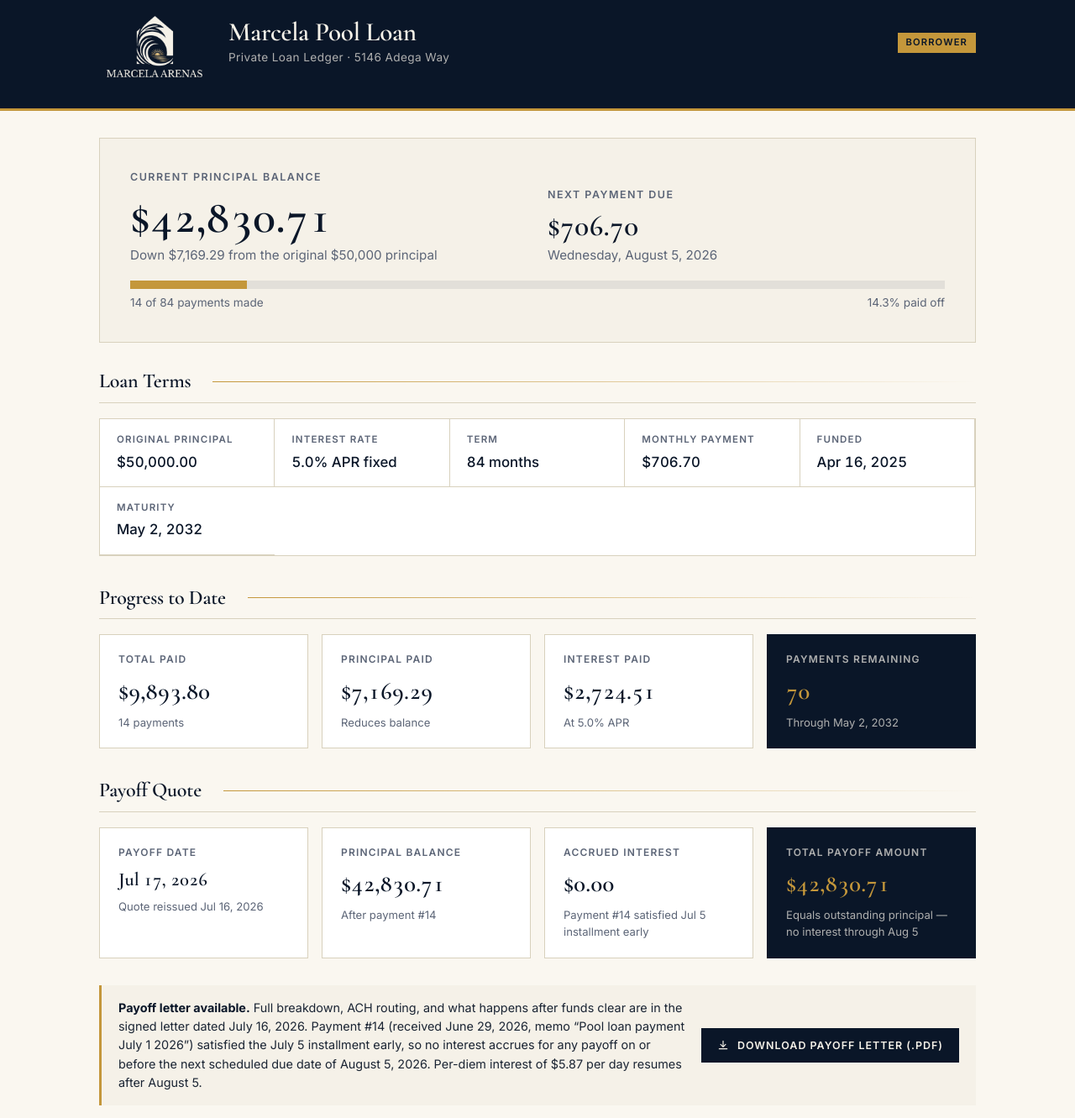
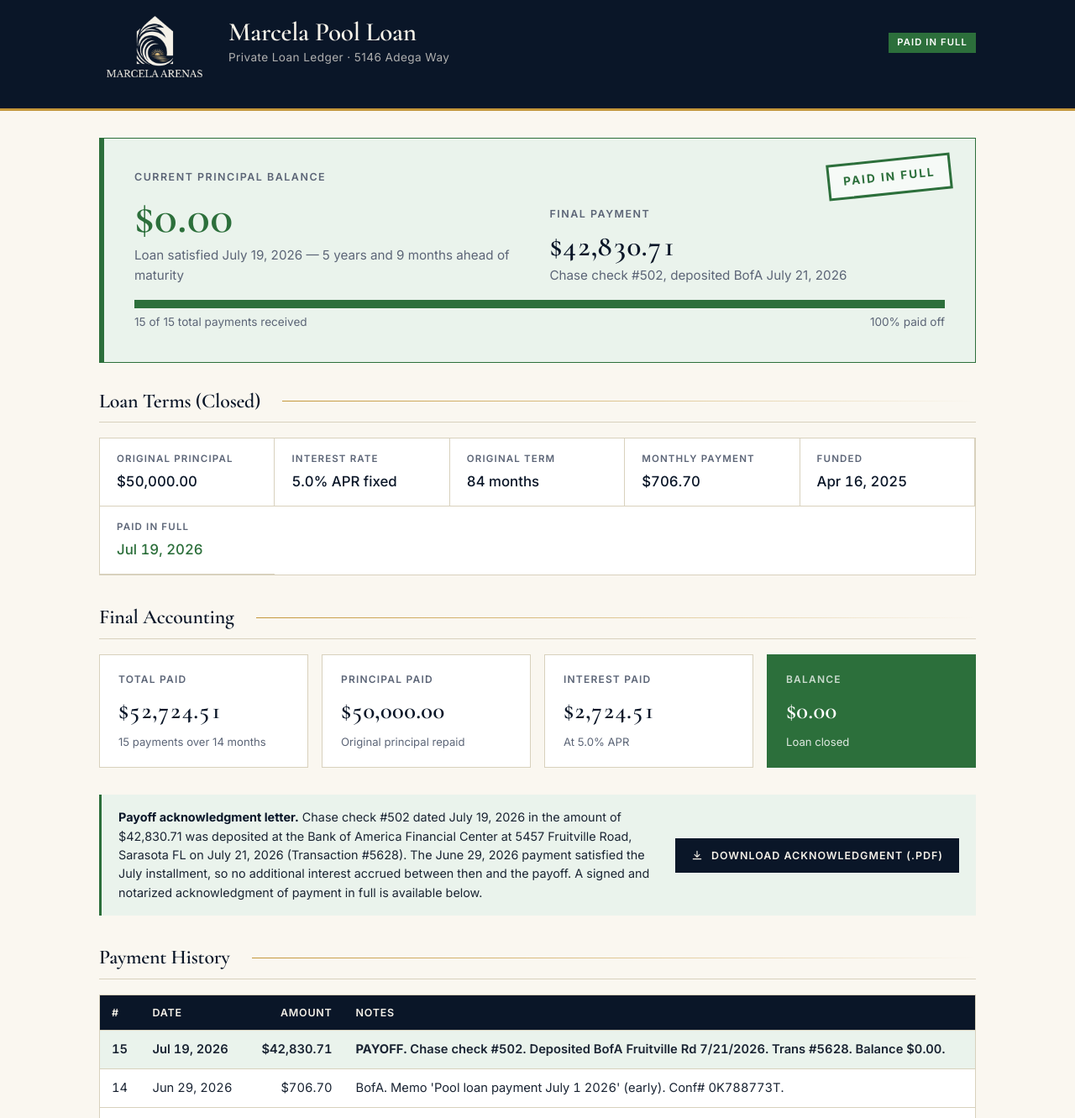
Before and after one commit to brendanterence-pandoc/brendoslife-site, a website: page public/marcela/index.html in a window 1280 px wide. Shown: the part 29-1360 px from the top of the page at 84% size. Drawn offline with nearby package versions, Linux system fonts and the light colour scheme.

Commit message:
Marcela page: mark loan PAID IN FULL as of 7/19/2026
Final payment: Chase check #502, 2,830.71, deposited BofA Fruitville 7/21/2026 (Trans #5628). No additional interest accrued because 6/29 payment satisfied the July installment before the next accrual date. New signed/notarized acknowledgment PDF added; prior 7/16 quote letter retained. Tracker synced to zero balance.

```diff
--- a/public/marcela/index.html
+++ b/public/marcela/index.html
@@ -3,8 +3,8 @@
 <head>
 <meta charset="utf-8" />
 <meta name="viewport" content="width=device-width, initial-scale=1" />
-<title>Marcela Pool Loan · Statement</title>
-<meta name="description" content="Private loan statement for Marcela Arenas — 5146 Adega Way, Bradenton FL." />
+<title>Marcela Pool Loan · Paid in Full</title>
+<meta name="description" content="Private loan statement for Marcela Arenas — 5146 Adega Way, Bradenton FL. Loan paid in full July 19, 2026." />
 <link rel="preconnect" href="https://fonts.googleapis.com">
 <link rel="preconnect" href="https://fonts.gstatic.com" crossorigin>
 <link rel="stylesheet" href="https://fonts.googleapis.com/css2?family=Cormorant+Garamond:wght@500;600;700&family=Inter:wght@400;500;600;700&display=swap">
@@ -12,15 +12,15 @@
 <meta name="theme-color" content="#0A1628" />
 <meta property="og:type" content="website" />
 <meta property="og:site_name" content="Marcela Arenas · Private Loan" />
-<meta property="og:title" content="Marcela Pool Loan · Statement" />
-<meta property="og:description" content="Private loan statement for Marcela Arenas — 5146 Adega Way, Bradenton FL." />
+<meta property="og:title" content="Marcela Pool Loan · Paid in Full" />
+<meta property="og:description" content="Private loan for Marcela Arenas paid in full July 19, 2026." />
 <meta property="og:url" content="https://brendoslife.com/marcela" />
 <meta property="og:image" content="https://brendoslife.com/marcela/og-image.png" />
 <meta property="og:image:width" content="1200" />
 <meta property="og:image:height" content="630" />
 <meta name="twitter:card" content="summary_large_image" />
-<meta name="twitter:title" content="Marcela Pool Loan · Statement" />
-<meta name="twitter:description" content="Private loan statement for Marcela Arenas — 5146 Adega Way, Bradenton FL." />
+<meta name="twitter:title" content="Marcela Pool Loan · Paid in Full" />
+<meta name="twitter:description" content="Private loan for Marcela Arenas paid in full July 19, 2026." />
 <meta name="twitter:image" content="https://brendoslife.com/marcela/og-image.png" />
 <style>
   :root {
@@ -31,6 +31,7 @@
     --ink: #1A2433;
     --muted: #5C6577;
     --line: #D8D1BD;
+    --green: #2C6F3B;
   }
   * { box-sizing: border-box; }
   html, body { margin: 0; padding: 0; background: var(--paper); color: var(--ink); }
@@ -53,13 +54,16 @@
   }
   header.site .sub { color: rgba(245,241,232,0.7); font-size: 0.85rem; margin-top: 2px; letter-spacing: 0.03em; }
   .badge { display: inline-block; padding: 3px 10px; background: var(--gold); color: var(--navy); font-size: 0.7rem; font-weight: 600; letter-spacing: 0.1em; text-transform: uppercase; }
-  .hero { background: var(--cream); border: 1px solid var(--line); padding: 36px; margin-bottom: 32px; }
+  .badge-paid { background: var(--green); color: white; }
+  .hero { background: var(--cream); border: 1px solid var(--line); padding: 36px; margin-bottom: 32px; position: relative; }
+  .hero.paid { background: #EAF3EC; border-color: var(--green); border-left: 6px solid var(--green); }
+  .hero .stamp { position: absolute; top: 24px; right: 28px; border: 3px solid var(--green); color: var(--green); font-weight: 700; padding: 8px 16px; letter-spacing: 0.15em; font-size: 0.85rem; transform: rotate(-6deg); font-family: "Inter", sans-serif; text-transform: uppercase; background: rgba(255,255,255,0.6); }
   .hero .label { font-size: 0.78rem; text-transform: uppercase; letter-spacing: 0.12em; color: var(--muted); font-weight: 600; }
   .hero .number { font-family: "Cormorant Garamond", serif; font-size: 3.5rem; font-weight: 600; color: var(--navy); line-height: 1; margin: 10px 0 6px; font-variant-numeric: tabular-nums; }
   .hero .sub { color: var(--muted); font-size: 0.95rem; }
   .hero-grid { display: grid; grid-template-columns: 1fr 1fr; gap: 24px; align-items: end; }
   .progress { background: rgba(10,22,40,0.08); height: 10px; border-radius: 0; overflow: hidden; margin-top: 18px; }
-  .progress .bar { background: var(--gold); height: 100%; transition: width 0.6s ease; }
+  .progress .bar { background: var(--green); height: 100%; transition: width 0.6s ease; }
   .progress-meta { display: flex; justify-content: space-between; font-size: 0.85rem; color: var(--muted); margin-top: 6px; }
   .card-grid { display: grid; grid-template-columns: repeat(auto-fit, minmax(220px, 1fr)); gap: 16px; margin-bottom: 32px; }
   .card { background: white; border: 1px solid var(--line); padding: 20px 22px; }
@@ -70,6 +74,10 @@
   .card.accent .label { color: rgba(245,241,232,0.7); }
   .card.accent .value { color: var(--gold); }
   .card.accent .meta { color: rgba(245,241,232,0.7); }
+  .card.paid { background: var(--green); color: white; border-color: var(--green); }
+  .card.paid .label { color: rgba(255,255,255,0.75); }
+  .card.paid .value { color: white; }
+  .card.paid .meta { color: rgba(255,255,255,0.85); }
   section.block { margin-bottom: 36px; }
   section.block > h2 { display: flex; align-items: center; gap: 14px; padding-bottom: 10px; border-bottom: 1px solid var(--line); margin-bottom: 18px; }
   section.block > h2::after { content: ""; flex: 1; height: 1px; background: linear-gradient(to right, var(--gold), transparent); margin-left: 12px; }
@@ -78,12 +86,15 @@
   td { padding: 11px 14px; border-top: 1px solid var(--line); font-variant-numeric: tabular-nums; }
   td.num, th.num { text-align: right; }
   tr:hover td { background: rgba(196,151,59,0.06); }
+  tr.payoff-row td { background: #EAF3EC; font-weight: 600; }
+  tr.payoff-row:hover td { background: #DDECDF; }
   .terms-grid { display: grid; grid-template-columns: repeat(auto-fit, minmax(200px, 1fr)); gap: 0; border: 1px solid var(--line); background: white; }
   .terms-grid .item { padding: 16px 20px; border-right: 1px solid var(--line); border-bottom: 1px solid var(--line); }
   .terms-grid .item:last-child { border-right: none; }
   .terms-grid .item .label { font-size: 0.72rem; text-transform: uppercase; letter-spacing: 0.1em; color: var(--muted); font-weight: 600; margin-bottom: 4px; }
   .terms-grid .item .value { font-size: 1.05rem; color: var(--navy); font-weight: 500; font-variant-numeric: tabular-nums; }
   .note { background: var(--cream); border-left: 3px solid var(--gold); padding: 16px 20px; font-size: 0.9rem; color: var(--ink); margin: 20px 0; display: flex; align-items: center; justify-content: space-between; gap: 18px; flex-wrap: wrap; }
+  .note.paid { background: #EAF3EC; border-left-color: var(--green); }
   .note strong { color: var(--navy); }
   .note .note-text { flex: 1 1 320px; }
   .btn-download {
@@ -98,13 +109,11 @@
   .btn-download:hover { background: var(--gold); color: var(--navy) !important; border-color: var(--gold); }
   .btn-download svg { width: 14px; height: 14px; stroke: currentColor; fill: none; stroke-width: 2; stroke-linecap: round; stroke-linejoin: round; }
   footer.site { margin-top: 60px; padding: 28px 0; background: var(--navy); color: rgba(245,241,232,0.7); font-size: 0.82rem; border-top: 3px solid var(--gold); }
-  footer.site .wrap { padding-top: 0; padding-bottom: 0; display: flex; justify-content: space-between; flex-wrap: wrap; gap: 12px; }
-  footer.site a { color: var(--gold); }
-  .pill { display: inline-block; padding: 2px 8px; font-size: 0.72rem; text-transform: uppercase; letter-spacing: 0.06em; font-weight: 600; background: rgba(196,151,59,0.18); color: var(--navy); }
-  @media (max-width: 720px) {
+  @media (max-width: 700px) {
     .hero-grid { grid-template-columns: 1fr; }
     .hero { padding: 24px; }
     .hero .number { font-size: 2.6rem; }
+    .hero .stamp { position: static; display: inline-block; margin-bottom: 14px; }
     .wrap { padding: 24px 18px; }
     header.site .wrap { flex-wrap: wrap; }
     table { font-size: 0.85rem; }
@@ -121,65 +130,56 @@
     <h1>Marcela Pool Loan</h1>
     <div class="sub">Private Loan Ledger · 5146 Adega Way</div>
   </div>
-  <div style="margin-left:auto;"><span class="badge">Borrower</span></div>
+  <div style="margin-left:auto;"><span class="badge badge-paid">Paid in Full</span></div>
 </div></header>
 
 <main class="wrap">
-  <div class="hero">
+  <div class="hero paid">
+    <div class="stamp">Paid in Full</div>
     <div class="hero-grid">
       <div>
         <div class="label">Current Principal Balance</div>
-        <div class="number">$42,830.71</div>
-        <div class="sub">Down $7,169.29 from the original $50,000 principal</div>
+        <div class="number" style="color: var(--green);">$0.00</div>
+        <div class="sub">Loan satisfied July 19, 2026 — 5 years and 9 months ahead of maturity</div>
       </div>
       <div>
-        <div class="label">Next Payment Due</div>
-        <div class="number" style="font-size:2.2rem">$706.70</div>
-        <div class="sub">Wednesday, August 5, 2026</div>
+        <div class="label">Final Payment</div>
+        <div class="number" style="font-size:2.2rem">$42,830.71</div>
+        <div class="sub">Chase check #502, deposited BofA July 21, 2026</div>
       </div>
     </div>
-    <div class="progress"><div class="bar" style="width:14.3%"></div></div>
+    <div class="progress"><div class="bar" style="width:100%"></div></div>
     <div class="progress-meta">
-      <span>14 of 84 payments made</span>
-      <span>14.3% paid off</span>
+      <span>15 of 15 total payments received</span>
+      <span>100% paid off</span>
     </div>
   </div>
 
   <section class="block">
-    <h2>Loan Terms</h2>
+    <h2>Loan Terms (Closed)</h2>
     <div class="terms-grid">
       <div class="item"><div class="label">Original Principal</div><div class="value">$50,000.00</div></div>
       <div class="item"><div class="label">Interest Rate</div><div class="value">5.0% APR fixed</div></div>
-      <div class="item"><div class="label">Term</div><div class="value">84 months</div></div>
+      <div class="item"><div class="label">Original Term</div><div class="value">84 months</div></div>
       <div class="item"><div class="label">Monthly Payment</div><div class="value">$706.70</div></div>
       <div class="item"><div class="label">Funded</div><div class="value">Apr 16, 2025</div></div>
-      <div class="item"><div class="label">Maturity</div><div class="value">May 2, 2032</div></div>
+      <div class="item"><div class="label">Paid in Full</div><div class="value" style="color: var(--green);">Jul 19, 2026</div></div>
     </div>
   </section>
 
   <section class="block">
-    <h2>Progress to Date</h2>
+    <h2>Final Accounting</h2>
     <div class="card-grid">
-      <div class="card"><div class="label">Total Paid</div><div class="value">$9,893.80</div><div class="meta">14 payments</div></div>
-      <div class="card"><div class="label">Principal Paid</div><div class="value">$7,169.29</div><div class="meta">Reduces balance</div></div>
+      <div class="card"><div class="label">Total Paid</div><div class="value">$52,724.51</div><div class="meta">15 payments over 14 months</div></div>
+      <div class="card"><div class="label">Principal Paid</div><div class="value">$50,000.00</div><div class="meta">Original principal repaid</div></div>
       <div class="card"><div class="label">Interest Paid</div><div class="value">$2,724.51</div><div class="meta">At 5.0% APR</div></div>
-      <div class="card accent"><div class="label">Payments Remaining</div><div class="value">70</div><div class="meta">Through May 2, 2032</div></div>
+      <div class="card paid"><div class="label">Balance</div><div class="value">$0.00</div><div class="meta">Loan closed</div></div>
     </div>
-  </section>
-
-  <section class="block">
-    <h2>Payoff Quote</h2>
-    <div class="card-grid">
-      <div class="card"><div class="label">Payoff Date</div><div class="value" style="font-size:1.4rem">Jul 17, 2026</div><div class="meta">Quote reissued Jul 16, 2026</div></div>
-      <div class="card"><div class="label">Principal Balance</div><div class="value">$42,830.71</div><div class="meta">After payment #14</div></div>
-      <div class="card"><div class="label">Accrued Interest</div><div class="value">$0.00</div><div class="meta">Payment #14 satisfied Jul 5 installment early</div></div>
-      <div class="card accent"><div class="label">Total Payoff Amount</div><div class="value">$42,830.71</div><div class="meta">Equals outstanding principal &mdash; no interest through Aug 5</div></div>
-    </div>
-    <div class="note">
-      <div class="note-text"><strong>Payoff letter available.</strong> Full breakdown, ACH routing, and what happens after funds clear are in the signed letter dated July 16, 2026. Payment #14 (received June 29, 2026, memo &ldquo;Pool loan payment July 1 2026&rdquo;) satisfied the July 5 installment early, so no interest accrues for any payoff on or before the next scheduled due date of August 5, 2026. Per-diem interest of $5.87 per day resumes after August 5.</div>
-      <a class="btn-download" href="/marcela/Marcela-Pool-Loan-Payoff-Letter-07162026.pdf" download>
+    <div class="note paid">
+      <div class="note-text"><strong>Payoff acknowledgment letter.</strong> Chase check #502 dated July 19, 2026 in the amount of $42,830.71 was deposited at the Bank of America Financial Center at 5457 Fruitville Road, Sarasota FL on July 21, 2026 (Transaction #5628). The June 29, 2026 payment satisfied the July installment, so no additional interest accrued between then and the payoff. A signed and notarized acknowledgment of payment in full is available below.</div>
+      <a class="btn-download" href="/marcela/Arenas_PayoffAcknowledgment_2026-08-02.pdf" download>
         <svg viewBox="0 0 24 24" aria-hidden="true"><path d="M12 4v12m0 0l-5-5m5 5l5-5M4 20h16"/></svg>
-        Download payoff letter (.pdf)
+        Download acknowledgment (.pdf)
       </a>
     </div>
   </section>
@@ -194,6 +194,12 @@
         <th>Notes</th>
       </tr></thead>
       <tbody>
+    <tr class="payoff-row">
+      <td>15</td>
+      <td>Jul 19, 2026</td>
+      <td class="num">$42,830.71</td>
+      <td><strong>PAYOFF.</strong> Chase check #502. Deposited BofA Fruitville Rd 7/21/2026. Trans #5628. Balance $0.00.</td>
+    </tr>
     <tr>
       <td>14</td>
       <td>Jun 29, 2026</td>
@@ -281,10 +287,10 @@
       </tbody>
     </table>
     <div class="note">
-      <div class="note-text"><strong>How to pay:</strong> Zelle $706.70 to Brendan's Bank of America account by the 5th of each month. Conf# is logged automatically when received.</div>
+      <div class="note-text"><strong>Complete ledger.</strong> The full loan register with amortization detail is available for download.</div>
       <a class="btn-download" href="/marcela/Marcela_Loan_Tracker.xlsx" download>
         <svg viewBox="0 0 24 24" aria-hidden="true"><path d="M12 4v12m0 0l-5-5m5 5l5-5M4 20h16"/></svg>
-        Download tracker (.xlsx)
+        Download full tracker (.xlsx)
       </a>
     </div>
   </section>
@@ -292,7 +298,7 @@
 
 <footer class="site"><div class="wrap">
   <div>Lender: Brendan T. O'Connor · Borrower: Marcela Arenas</div>
-  <div>Effective May 2, 2025 · Maturity May 2, 2032 · Last updated July 16, 2026 · Payoff quote through July 17, 2026</div>
+  <div>Effective May 2, 2025 · Paid in Full July 19, 2026 · Statement updated August 2, 2026</div>
 </div></footer>
 </body>
 </html>
```
Also changed, not shown: 2 other files.
